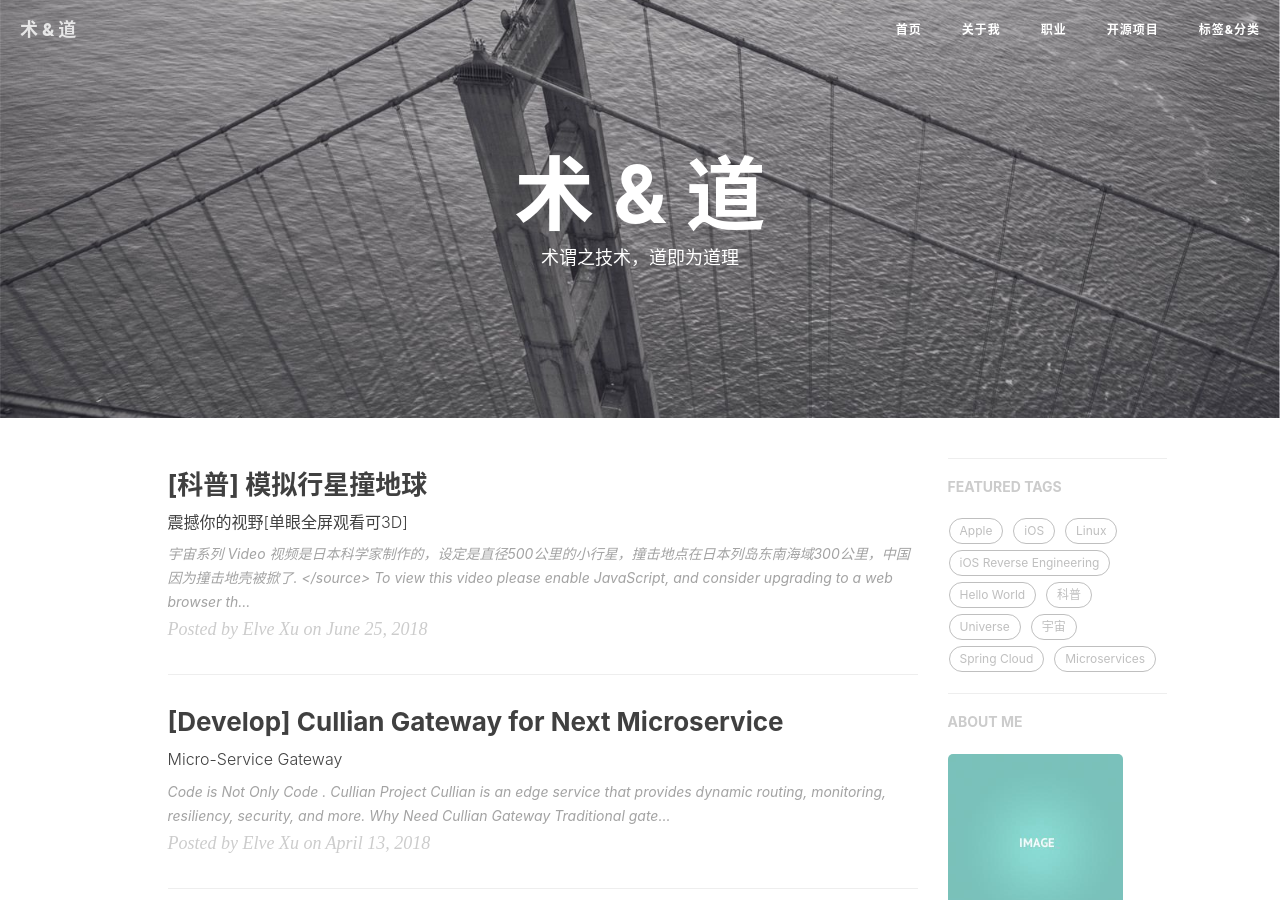
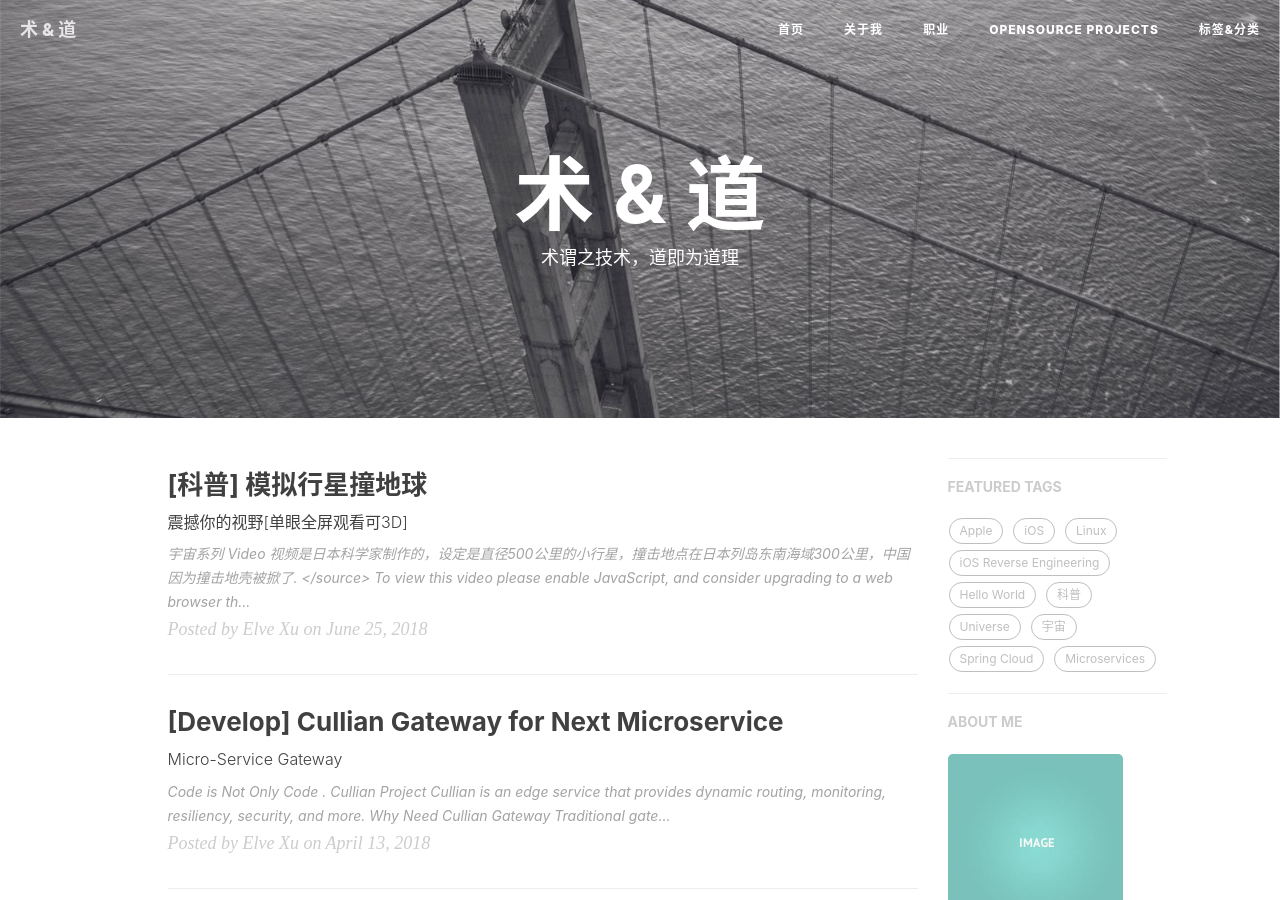
Before and after one commit to misselvexu/misselvexu.github.io, a Jekyll site: the page built from index.html, in a window 1280 px wide and 900 px high. Built offline with Jekyll 4.4.1, drawn with Linux system fonts in a browser that asks for light colours; nearby versions of some CDN libraries; the list of posts is cut into pages by our own code; comment, search, counter and statistics services are not loaded.

Commit message:
Update open_source_project.html

```diff
--- a/open_source_project.html
+++ b/open_source_project.html
@@ -1,6 +1,6 @@
 ---
 layout: page
-title: 开源项目
+title: OpenSource Projects
 description: "Hey, List of Open-Source Projects."
 header-img: "img/open-source-project-bg.png"
 ---
@@ -9,7 +9,7 @@
 
 <p><a name="Project List"></a></p>
 
-<h3>Open-Source Projects</h3>
+<h3>OpenSource Projects</h3>
 
 <p>The set of Projects and what they contain:</p>
 <ul>
```
